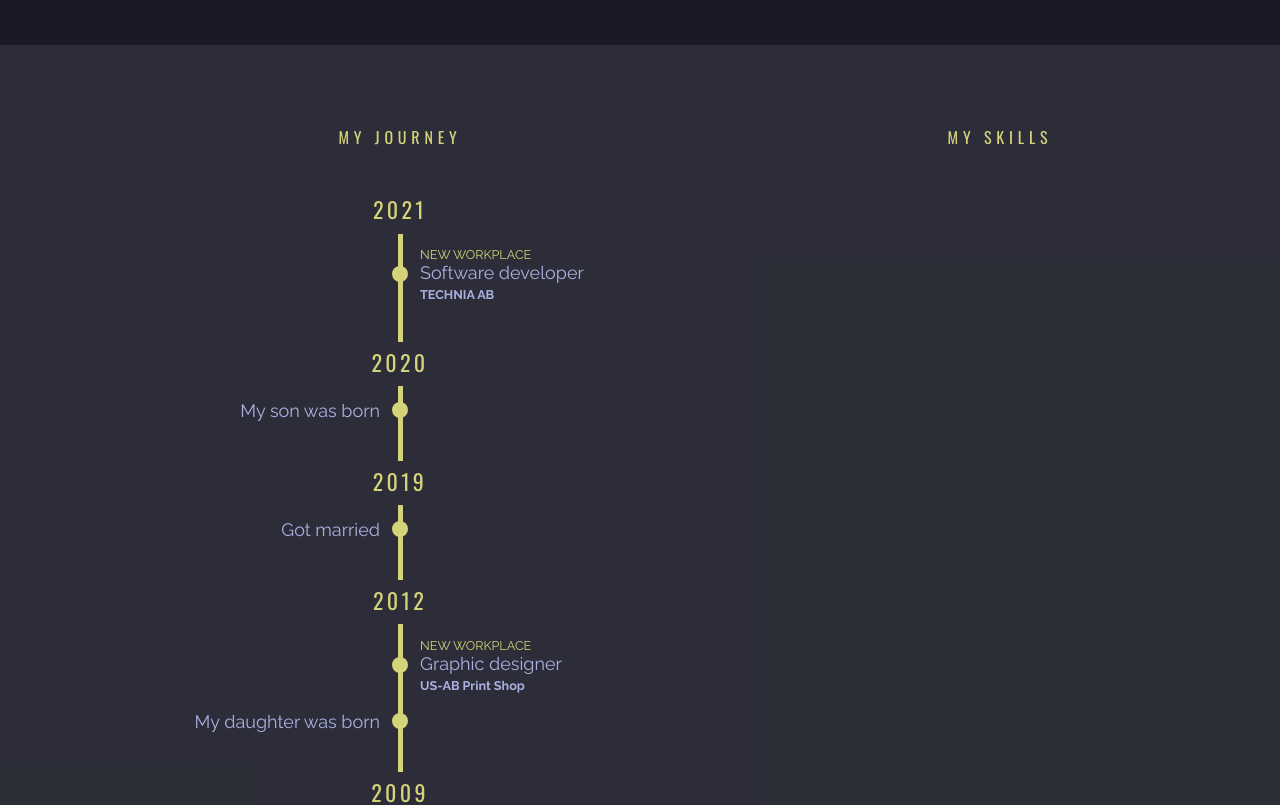
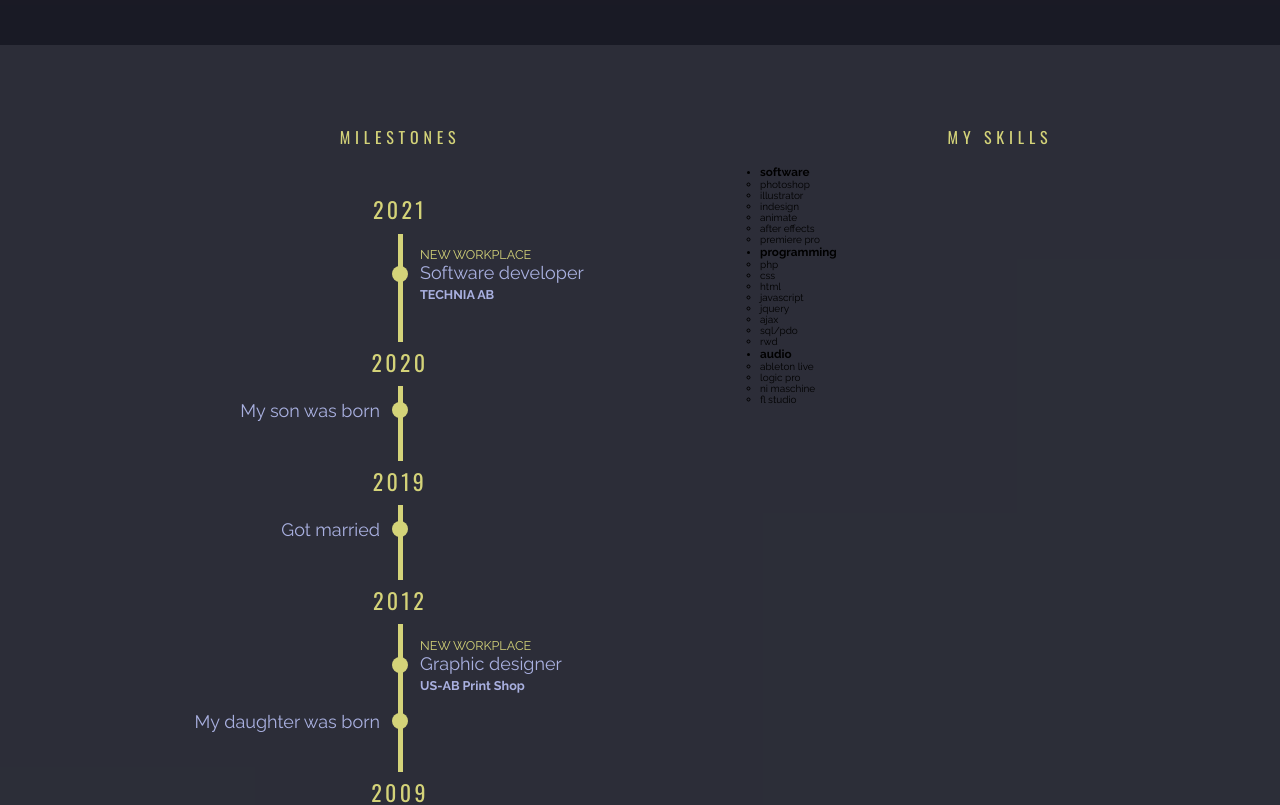
Before and after one commit to SystemInfected/portfolio, a Next.js app: page / in a window 1280 px wide. Shown: the part 1520-2325 px from the top of the page. Built offline with nearby package versions, Linux system fonts and the light colour scheme.

Commit message:
Skills and milestones

```diff
--- a/src/components/HistoryListItems.tsx
+++ b/src/components/HistoryListItems.tsx
@@ -58,7 +58,7 @@ const HistoryListItems = () => {
 			],
 		},
 	]
-	91
+
 	const historyItemsContent = Object.values(historyItems).map((yearContent) => {
 		const yearEvents = yearContent.yearEvents.map((event, index) => {
 			const data = `<div class="event-dot"></div>${event.data}`
--- a/src/components/SkillsAbout.tsx
+++ b/src/components/SkillsAbout.tsx
@@ -1,19 +1,86 @@
+import { useEffect } from 'react'
 import styled from 'styled-components'
+import { gsap } from 'gsap'
 import { breakpoint, color, font } from '../../styles/variables'
 import HistoryListItems from './HistoryListItems'
+import SkillsListItems from './SkillsListItems'
 
 const SkillsAbout = () => {
+	useEffect(() => {
+		const professionalEvents = document.querySelectorAll('#professional')
+		const personalEvents = document.querySelectorAll('#personal')
+
+		gsap.defaults({
+			ease: 'power2.out',
+			duration: 0.8,
+		})
+
+		professionalEvents.forEach((event) => {
+			const eventDot = event.querySelector('.event-dot')
+			gsap.from(event, {
+				autoAlpha: 0,
+				x: '-20px',
+				duration: 0.4,
+				scrollTrigger: {
+					trigger: event,
+					start: '50% 85%',
+					//markers: true,
+				},
+			})
+			if (eventDot) {
+				gsap.from(eventDot, {
+					autoAlpha: 0,
+					scale: 0.5,
+					x: '20px',
+					duration: 0.4,
+					scrollTrigger: {
+						trigger: eventDot,
+						start: '50% 85%',
+					},
+				})
+			}
+		})
+		personalEvents.forEach((event) => {
+			const eventDot = event.querySelector('.event-dot')
+			gsap.from(event, {
+				autoAlpha: 0,
+				x: '20px',
+				duration: 0.4,
+				scrollTrigger: {
+					trigger: event,
+					start: '50% 85%',
+					//markers: true,
+				},
+			})
+			if (eventDot) {
+				gsap.from(eventDot, {
+					autoAlpha: 0,
+					scale: 0.5,
+					x: '-20px',
+					duration: 0.4,
+					scrollTrigger: {
+						trigger: eventDot,
+						start: '50% 85%',
+					},
+				})
+			}
+		})
+	}, [])
+
 	return (
 		<Section>
 			<SkillsAboutSection>
 				<About>
-					<h2>My journey</h2>
+					<h2>Milestones</h2>
 					<HistoryList>
 						<HistoryListItems />
 					</HistoryList>
 				</About>
 				<Skills>
 					<h2>My skills</h2>
+					<SkillsList>
+						<SkillsListItems />
+					</SkillsList>
 				</Skills>
 			</SkillsAboutSection>
 		</Section>
@@ -135,7 +202,7 @@ const HistoryList = styled.ul`
 			}
 		}
 		&:last-of-type ul:before {
-			height: calc(100% - 8px);
+			height: calc(100% - 16px);
 		}
 	}
 `
@@ -146,3 +213,7 @@ const Skills = styled.div`
 		width: 100%;
 	}
 `
+
+const SkillsList = styled.ul`
+	width: 100%;
+`
--- /dev/null
+++ b/src/components/SkillsListItems.tsx
@@ -0,0 +1,52 @@
+const SkillsListItems = () => {
+	const skillsItems = [
+		{
+			type: 'software',
+			skills: [
+				'photoshop',
+				'illustrator',
+				'indesign',
+				'animate',
+				'after effects',
+				'premiere pro',
+			],
+		},
+		{
+			type: 'programming',
+			skills: [
+				'php',
+				'css',
+				'html',
+				'javascript',
+				'jquery',
+				'ajax',
+				'sql/pdo',
+				'rwd',
+			],
+		},
+		{
+			type: 'audio',
+			skills: ['ableton live', 'logic pro', 'ni maschine', 'fl studio'],
+		},
+	]
+
+	const skillsContent = Object.values(skillsItems).map((skillContent) => {
+		const skills = skillContent.skills.map((skill, index) => {
+			return (
+				<li key={skillContent.type + '_' + index} id={skill}>
+					{skill}
+				</li>
+			)
+		})
+		return (
+			<li key={skillContent.type} id='skill_type'>
+				<h3>{skillContent.type}</h3>
+				<ul>{skills}</ul>
+			</li>
+		)
+	})
+
+	return <>{skillsContent}</>
+}
+
+export default SkillsListItems
```
